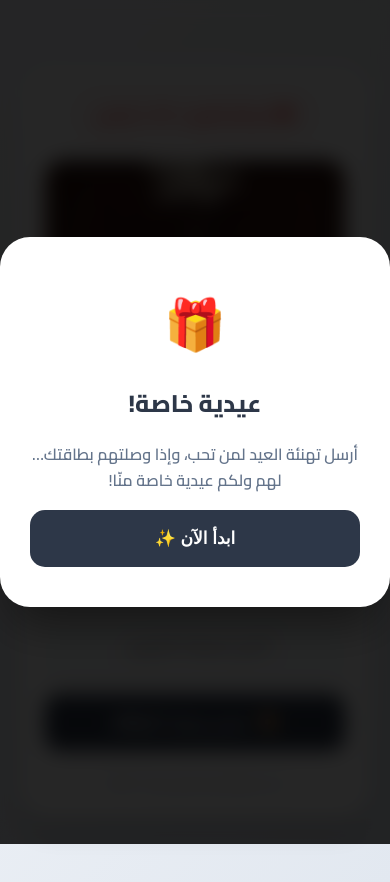
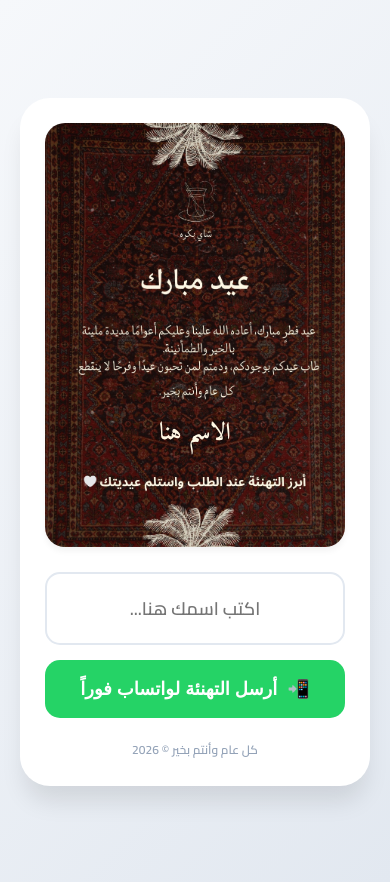
Before and after one commit to ammar3162/eid_shay-bakra, a plain HTML site: page index.html in a window 390 px wide. Drawn offline with nearby package versions, Linux system fonts and the light colour scheme; no server answers.

Commit message:
Update index.html

```diff
--- a/index.html
+++ b/index.html
@@ -3,7 +3,7 @@
 <head>
     <meta charset="UTF-8">
     <meta name="viewport" content="width=device-width, initial-scale=1.0">
-    <title>منصة التهنئة الذكية | انشر الفرح</title>
+    <title>منصة التهنئة الذكية | إرسال مباشر</title>
 
     <script src="https://cdnjs.cloudflare.com/ajax/libs/html2canvas/1.4.1/html2canvas.min.js"></script>
     <link href="https://fonts.googleapis.com/css2?family=Amiri:wght@700&family=Cairo:wght@600;800&display=swap" rel="stylesheet">
@@ -11,9 +11,8 @@
     <style>
         :root {
             --primary: #e53e3e;
-            --primary-hover: #c53030;
+            --whatsapp: #25D366;
             --dark: #2d3748;
-            --whatsapp: #25D366;
             --bg-gradient: linear-gradient(135deg, #f6f8fb 0%, #e2e8f0 100%);
         }
 
@@ -28,225 +27,196 @@
             padding: 20px;
         }
 
-        /* نافذة العيدية */
-        .modal-overlay {
-            position: fixed; top: 0; left: 0; width: 100%; height: 100%;
-            background: rgba(0,0,0,0.85); display: flex; align-items: center;
-            justify-content: center; z-index: 2000; backdrop-filter: blur(10px);
+        .main-wrapper {
+            background: white;
+            padding: 25px;
+            border-radius: 30px;
+            box-shadow: 0 20px 25px -5px rgba(0,0,0,0.1);
+            width: 100%;
+            max-width: 450px;
+            text-align: center;
         }
 
-        .modal-content {
-            background: white; padding: 40px 30px; border-radius: 30px;
-            max-width: 400px; width: 85%; text-align: center;
-            box-shadow: 0 25px 50px -12px rgba(0,0,0,0.5);
-            animation: popIn 0.6s cubic-bezier(0.175, 0.885, 0.32, 1.275);
-        }
-
-        @keyframes popIn {
-            from { transform: translateY(20px) scale(0.9); opacity: 0; }
-            to { transform: translateY(0) scale(1); opacity: 1; }
-        }
-
-        /* التصميم الأساسي */
-        .main-wrapper {
-            background: white; padding: 25px; border-radius: 30px;
-            box-shadow: 0 20px 25px -5px rgba(0,0,0,0.1), 0 10px 10px -5px rgba(0,0,0,0.04);
-            width: 100%; max-width: 450px; text-align: center;
-        }
-
-        .joy-badge {
-            background: #fff5f5; color: var(--primary); padding: 10px 20px;
-            border-radius: 50px; font-size: 14px; font-weight: 800;
-            display: inline-flex; margin-bottom: 20px; border: 2px solid #fed7d7;
-            animation: pulse 2s infinite;
-        }
-
-        @keyframes pulse { 0% { transform: scale(1); } 50% { transform: scale(1.05); } 100% { transform: scale(1); } }
-
+        /* منطقة التصميم التي سيتم تحويلها لصورة */
         #capture-area {
-            position: relative; width: 100%; border-radius: 20px;
-            overflow: hidden; margin-bottom: 25px; background: #fff;
+            position: relative;
+            width: 100%;
+            border-radius: 20px;
+            overflow: hidden;
+            margin-bottom: 25px;
+            background: #fff;
             box-shadow: 0 4px 6px rgba(0,0,0,0.05);
         }
 
-        #template-img { width: 100%; height: auto; display: block; }
+        #template-img {
+            width: 100%;
+            height: auto;
+            display: block;
+        }
 
         #display-name {
             position: absolute;
-            bottom: 20%;
+            bottom: 22%; /* تحكم في ارتفاع الاسم من هنا */
             left: 50%;
             transform: translateX(-50%);
             width: 85%;
             font-family: 'Amiri', serif;
-            font-size: clamp(26px, 6vw, 42px);
+            font-size: clamp(24px, 6vw, 40px);
             color: #fff8e4;
-            text-shadow: 0 2px 10px rgba(0,0,0,0.3), 2px 2px 5px rgba(171, 199, 169, 0.5);
+            text-shadow: 0 2px 10px rgba(0,0,0,0.5);
             text-align: center;
             pointer-events: none;
             white-space: nowrap;
-            overflow: hidden;
-            text-overflow: ellipsis;
         }
 
-        .action-btns { display: flex; flex-direction: column; gap: 12px; }
+        .action-btns {
+            display: flex;
+            flex-direction: column;
+            gap: 15px;
+        }
 
         input {
-            padding: 18px; border: 2px solid #e2e8f0; border-radius: 15px;
-            font-size: 18px; text-align: center; font-family: 'Cairo';
-            transition: all 0.3s ease; background: #f8fafc;
+            padding: 18px;
+            border: 2px solid #e2e8f0;
+            border-radius: 15px;
+            font-size: 18px;
+            text-align: center;
+            font-family: 'Cairo';
+            transition: 0.3s;
         }
 
-        input:focus { border-color: var(--primary); outline: none; background: #fff; box-shadow: 0 0 0 4px rgba(229, 62, 62, 0.1); }
-
-        .btn {
-            padding: 18px; border: none; border-radius: 15px;
-            font-weight: 800; font-size: 17px; cursor: pointer;
-            transition: all 0.3s cubic-bezier(0.4, 0, 0.2, 1);
-            display: flex; align-items: center; justify-content: center; gap: 10px;
+        input:focus {
+            border-color: var(--whatsapp);
+            outline: none;
+            box-shadow: 0 0 0 4px rgba(37, 211, 102, 0.1);
         }
 
-        .btn-download { background: var(--dark); color: white; }
-        .btn-download:hover { background: #1a202c; transform: translateY(-2px); }
-        .btn-download:active { transform: translateY(0); }
+        .btn-send {
+            padding: 18px;
+            border: none;
+            border-radius: 15px;
+            font-weight: 800;
+            font-size: 18px;
+            cursor: pointer;
+            background: var(--whatsapp);
+            color: white;
+            transition: 0.3s;
+            display: flex;
+            align-items: center;
+            justify-content: center;
+            gap: 10px;
+        }
 
-        .btn-share { background: var(--whatsapp); color: white; display: none; }
-        .btn-share:hover { background: #22c35e; transform: translateY(-2px); }
+        .btn-send:disabled {
+            background: #a0aec0;
+            cursor: not-allowed;
+        }
 
-        .footer-text { font-size: 12px; color: #94a3b8; margin-top: 20px; font-weight: 600; }
+        .btn-send:hover:not(:disabled) {
+            transform: translateY(-2px);
+            filter: brightness(1.1);
+        }
+
+        .footer-text {
+            font-size: 12px;
+            color: #94a3b8;
+            margin-top: 20px;
+        }
     </style>
 </head>
 <body>
 
-<div class="modal-overlay" id="welcomeModal">
-    <div class="modal-content">
-        <div style="font-size: 50px; margin-bottom: 10px;">🎁</div>
-        <h2 style="margin:0; color: var(--dark);">عيدية خاصة!</h2>
-        <p style="font-size: 16px; color: #64748b; line-height: 1.6;">
-            أرسل تهنئة العيد لمن تحب، وإذا وصلتهم بطاقتك… لهم ولكم عيدية خاصة منّا!
-        </p>
-        <button class="btn btn-download" style="width:100%" onclick="closeModal()">ابدأ الآن ✨</button>
-    </div>
-</div>
-
 <div class="main-wrapper">
-    <div class="joy-badge">
-        ❤️ تم نشر الفرح لـ <span id="joy-count" style="margin: 0 5px;">...</span> شخص
-    </div>
-
     <div id="capture-area">
         <img id="template-img" src="eid_koshary.jpg" crossorigin="anonymous">
         <div id="display-name">الاسم هنا</div>
     </div>
 
     <div class="action-btns">
-        <input type="text" id="nameInput" placeholder="أدخل اسمك الكريم..." oninput="updateUI()" maxlength="25">
+        <input type="text" id="nameInput" placeholder="اكتب اسمك هنا..." oninput="updateUI()" maxlength="25">
 
-        <button id="downloadBtn" class="btn btn-download" onclick="handleDownload()">
-            <span>🎨</span> صمم وحمل البطاقة
-        </button>
-
-        <button id="shareBtn" class="btn btn-share" onclick="handleShare()">
-            <span>📲</span> مشاركة عبر واتساب
+        <button id="sendBtn" class="btn-send" onclick="generateAndShare()">
+            <span>📲</span> أرسل التهنئة لواتساب فوراً
         </button>
     </div>
 
-    <div class="footer-text">كل عام وأنتم بخير شاي بكره © 2026</div>
+    <div class="footer-text">كل عام وأنتم بخير © 2026</div>
 </div>
 
 <script>
-    const SCRIPT_URL = 'https://script.google.com/macros/s/AKfycbxnW-kXF76t-bWQrI-SiKHjxeKYK1HIzIa1xMXgVzgMspNQx3FgPJ99RHaXdV9FIi1NNQ/exec';
-    let generatedBlob = null;
-
-    function closeModal() { document.getElementById('welcomeModal').style.display = 'none'; }
-
-   async function fetchCounter() {
-        try {
-            // إضافة t لمنع المتصفح من كاش (Cache) النتيجة القديمة
-            const response = await fetch(SCRIPT_URL + '?t=' + new Date().getTime());
-            const count = await response.text();
-
-            // تحويل النص إلى رقم نظيف والتأكد أنه رقم صحيح
-            const numericCount = parseInt(count.replace(/[^0-9]/g, '')) || 0;
-
-            // عرض الرقم الحقيقي بالصيغة العربية
-            document.getElementById('joy-count').innerText = numericCount.toLocaleString('ar-SA');
-        } catch (e) {
-            // في حال الفشل، نعرض الرقم الافتراضي
-            document.getElementById('joy-count').innerText = "١,٢٩١";
-        }
-    }
-    fetchCounter();
-
+    // تحديث الاسم في المعاينة أثناء الكتابة
     function updateUI() {
         const input = document.getElementById('nameInput').value;
         document.getElementById('display-name').innerText = input || "الاسم هنا";
     }
 
-    async function handleDownload() {
-        const name = document.getElementById('nameInput').value;
-        if (!name.trim()) {
-            alert("فضلاً، اكتب اسمك أولاً لإتمام التصميم ❤️");
+    async function generateAndShare() {
+        const nameInput = document.getElementById('nameInput');
+        const name = nameInput.value.trim();
+        const btn = document.getElementById('sendBtn');
+
+        if (!name) {
+            alert("لطفاً، اكتب اسمك أولاً لنضعه على البطاقة ❤️");
             return;
         }
 
-        const btn = document.getElementById('downloadBtn');
-        const originalText = btn.innerHTML;
+        // تغيير حالة الزر أثناء المعالجة
+        btn.disabled = true;
         btn.innerHTML = "<span>⏳</span> جاري التجهيز...";
-        btn.disabled = true;
 
         try {
+            // 1. تحويل الـ Div إلى صورة عالية الجودة
             const canvas = await html2canvas(document.getElementById('capture-area'), {
-                scale: 3,
+                scale: 3, // دقة عالية
                 useCORS: true,
+                logging: false,
                 backgroundColor: null
             });
 
+            // 2. تحويل الـ Canvas إلى ملف (Blob)
             canvas.toBlob(async (blob) => {
-                generatedBlob = blob;
-                const url = URL.createObjectURL(blob);
+                if (!blob) return;
 
-                const link = document.createElement('a');
-                link.download = `عيد_مبارك_${name}.png`;
-                link.href = url;
-                link.click();
+                const file = new File([blob], `eid_mubarak.png`, { type: 'image/png' });
+                const shareText = `تهنئة عيد مبارك مقدمة من: ${name} ✨`;
 
-                document.getElementById('shareBtn').style.display = 'flex';
-                btn.innerHTML = "<span>✨</span> تم الحفظ بنجاح";
-                btn.style.background = "#4a5568";
+                // 3. التحقق مما إذا كان المتصفح يدعم المشاركة المباشرة للملفات (Web Share API)
+                if (navigator.canShare && navigator.canShare({ files: [file] })) {
+                    try {
+                        await navigator.share({
+                            files: [file],
+                            title: 'عيد مبارك',
+                            text: shareText
+                        });
+                    } catch (err) {
+                        console.log("تم إلغاء عملية المشاركة");
+                    }
+                } else {
+                    // حل احتياطي إذا كان المتصفح لا يدعم (مثل بعض متصفحات الكمبيوتر)
+                    alert("عذراً، متصفحك لا يدعم الإرسال المباشر. سيتم تحميل الصورة ثم فتح واتساب.");
 
-                // 1. نرسل التحديث للسيرفر أولاً
-                await fetch(SCRIPT_URL, { method: 'POST', mode: 'no-cors' });
+                    const url = URL.createObjectURL(blob);
+                    const link = document.createElement('a');
+                    link.href = url;
+                    link.download = `تهنئة_${name}.png`;
+                    link.click();
 
-                // 2. ننتظر ثانية بسيطة لضمان تحديث السيرفر ثم نجلب الرقم الحقيقي الجديد
-                setTimeout(fetchCounter, 1000);
+                    // فتح واتساب مع النص فقط
+                    const waUrl = `https://wa.me/?text=${encodeURIComponent(shareText)}`;
+                    window.open(waUrl, '_blank');
+                }
+
+                // إعادة الزر لحالته الطبيعية
+                btn.disabled = false;
+                btn.innerHTML = "<span>📲</span> أرسل التهنئة لواتساب فوراً";
 
             }, 'image/png', 1.0);
 
-        } catch (err) {
-            alert("عذراً، حدث خطأ أثناء الحفظ.");
-            btn.innerHTML = originalText;
+        } catch (error) {
+            console.error(error);
+            alert("حدث خطأ أثناء إنشاء الصورة. تأكد من اتصالك بالإنترنت.");
             btn.disabled = false;
-        }
-    }
-
-    async function handleShare() {
-        if (!generatedBlob) return;
-
-        const name = document.getElementById('nameInput').value || "صديقك";
-        const locationURL = "https://google.com"; // ضع رابط موقعك الفعلي هنا
-        const shareText = `عيدك مبارك يا غالي.. أرسلت لك تهنئة خاصة باسمي ✨\n\n🎁 عديتك تنتظرك هنا:\n${locationURL}\n\nاصنع تهنئتك الخاصة الآن: ${window.location.href}`;
-
-        if (navigator.share && navigator.canShare({ files: [new File([generatedBlob], 'x.png', {type: 'image/png'})] })) {
-            try {
-                const file = new File([generatedBlob], `تهنئة_العيد.png`, { type: 'image/png' });
-                await navigator.share({
-                    files: [file],
-                    text: shareText
-                });
-            } catch (err) { console.log("إلغاء المشاركة"); }
-        } else {
-            const whatsappText = encodeURIComponent(shareText);
-            window.open(`https://wa.me/?text=${whatsappText}`, '_blank');
+            btn.innerHTML = "<span>📲</span> أرسل التهنئة لواتساب فوراً";
         }
     }
 </script>
```
